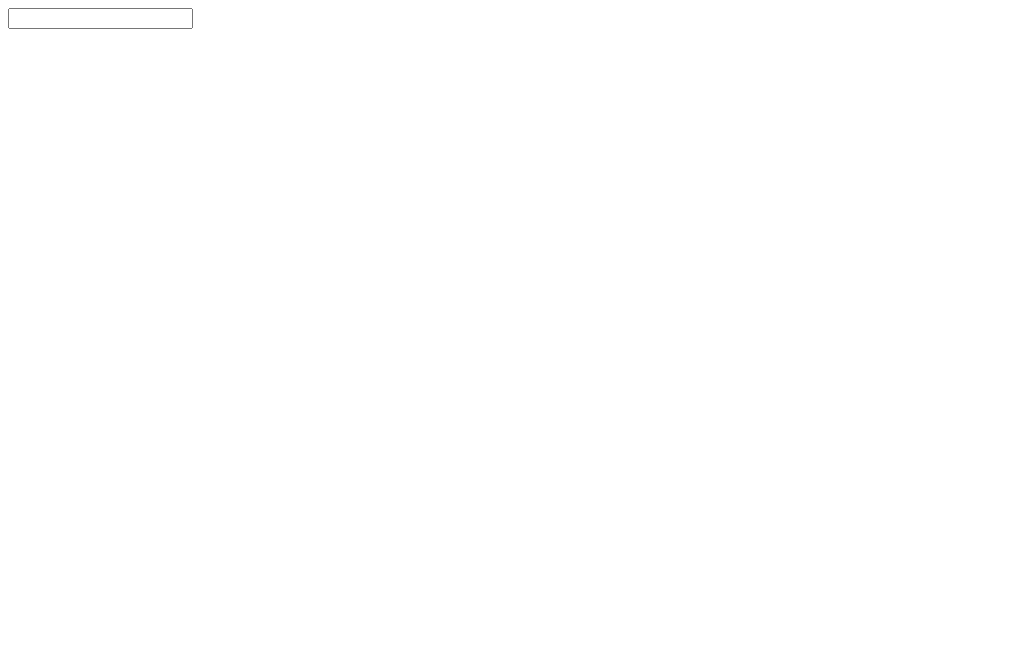
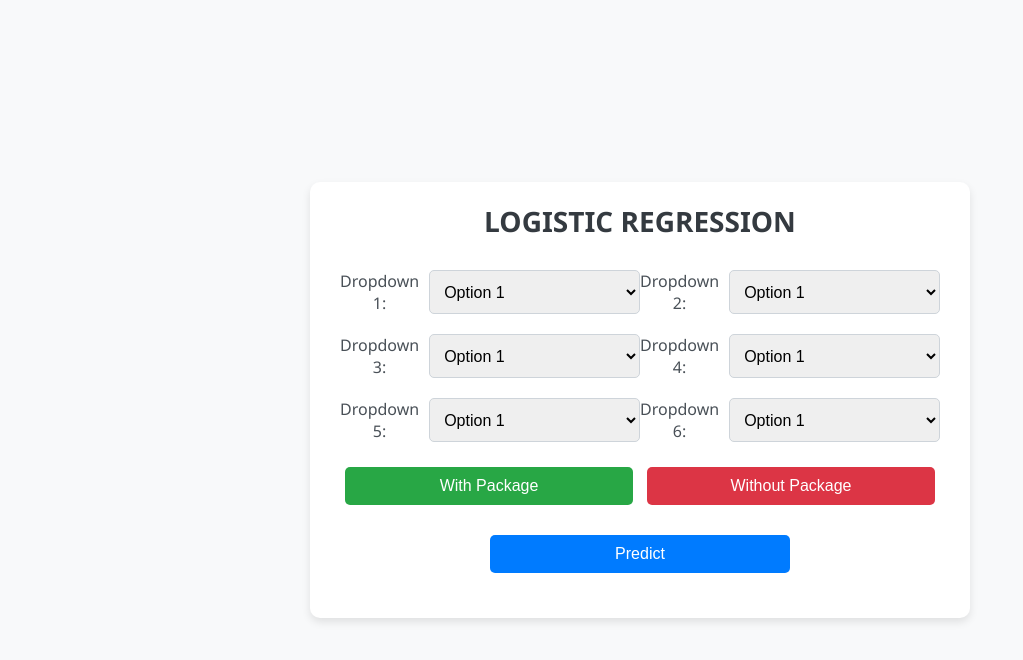
Before and after one commit to raza33010/Road-Accident-Predicton-By-Vehicle-Type, a plain HTML site: page logistic_regression.html in a window 1280 px wide. Shown: the whole page, without its empty margins (0-1023 px from the left). Drawn offline with Linux system fonts and the light colour scheme.

Commit message:
Update logistic_regression.html

```diff
--- a/logistic_regression.html
+++ b/logistic_regression.html
@@ -3,14 +3,150 @@
 <head>
     <meta charset="UTF-8">
     <meta name="viewport" content="width=device-width, initial-scale=1.0">
-    <input name="section" list="scripts" />
-
-
-    <datalist id="scripts">
-        <option value="van" />
-        <option value="car" />
-        <option value="other" />
-
-
-    </datalist>
+    <title>Logistic Regression Form</title>
+    <style>
+        body {
+            font-family: 'Segoe UI', Tahoma, Geneva, Verdana, sans-serif;
+            background-color: #f8f9fa;
+            margin: 0;
+            padding: 0;
+            display: flex;
+            justify-content: center;
+            align-items: center;
+            height: 100vh;
+        }
+        .container {
+            background-color: #fff;
+            box-shadow: 0 4px 8px rgba(0,0,0,0.1);
+            border-radius: 10px;
+            padding: 20px 30px;
+            max-width: 600px;
+            width: 100%;
+            text-align: center;
+        }
+        .heading {
+            font-size: 28px;
+            margin-bottom: 30px;
+            font-weight: bold;
+            color: #343a40;
+        }
+        .form-group {
+            display: flex;
+            justify-content: space-between;
+            margin-bottom: 20px;
+        }
+        .form-group label {
+            margin-right: 10px;
+            font-weight: 500;
+            color: #495057;
+        }
+        select {
+            width: 45%;
+            padding: 10px;
+            font-size: 16px;
+            border: 1px solid #ced4da;
+            border-radius: 5px;
+        }
+        .buttons {
+            display: flex;
+            justify-content: space-between;
+            margin: 20px 0;
+        }
+        button {
+            padding: 10px 20px;
+            font-size: 16px;
+            margin: 5px;
+            width: 48%;
+            border: none;
+            border-radius: 5px;
+            color: #fff;
+            cursor: pointer;
+            transition: background-color 0.3s ease;
+        }
+        #withPackageButton {
+            background-color: #28a745;
+        }
+        #withPackageButton:hover {
+            background-color: #218838;
+        }
+        #withoutPackageButton {
+            background-color: #dc3545;
+        }
+        #withoutPackageButton:hover {
+            background-color: #c82333;
+        }
+        .predict-button-container {
+            display: flex;
+            justify-content: center;
+        }
+        .predict-button {
+            width: 50%;
+            background-color: #007bff;
+        }
+        .predict-button:hover {
+            background-color: #0069d9;
+        }
+        #output {
+            margin-top: 20px;
+            font-size: 18px;
+            color: #495057;
+        }
+    </style>
+</head>
+<body>
+    <div class="container">
+        <div class="heading">LOGISTIC REGRESSION</div>
+        <div class="form-group">
+            <label for="dropdown1">Dropdown 1:</label>
+            <select id="dropdown1">
+                <option value="option1">Option 1</option>
+                <option value="option2">Option 2</option>
+                <option value="option3">Option 3</option>
+            </select>
+            <label for="dropdown2">Dropdown 2:</label>
+            <select id="dropdown2">
+                <option value="option1">Option 1</option>
+                <option value="option2">Option 2</option>
+                <option value="option3">Option 3</option>
+            </select>
+        </div>
+        <div class="form-group">
+            <label for="dropdown3">Dropdown 3:</label>
+            <select id="dropdown3">
+                <option value="option1">Option 1</option>
+                <option value="option2">Option 2</option>
+                <option value="option3">Option 3</option>
+            </select>
+            <label for="dropdown4">Dropdown 4:</label>
+            <select id="dropdown4">
+                <option value="option1">Option 1</option>
+                <option value="option2">Option 2</option>
+                <option value="option3">Option 3</option>
+            </select>
+        </div>
+        <div class="form-group">
+            <label for="dropdown5">Dropdown 5:</label>
+            <select id="dropdown5">
+                <option value="option1">Option 1</option>
+                <option value="option2">Option 2</option>
+                <option value="option3">Option 3</option>
+            </select>
+            <label for="dropdown6">Dropdown 6:</label>
+            <select id="dropdown6">
+                <option value="option1">Option 1</option>
+                <option value="option2">Option 2</option>
+                <option value="option3">Option 3</option>
+            </select>
+        </div>
+        <div class="buttons">
+            <button id="withPackageButton">With Package</button>
+            <button id="withoutPackageButton">Without Package</button>
+        </div>
+        <div class="predict-button-container">
+            <button id="predictButton" class="predict-button">Predict</button>
+        </div>
+        <div id="output"></div>
+    </div>
+    <script src="script.js"></script>
+</body>
 </html>
```
